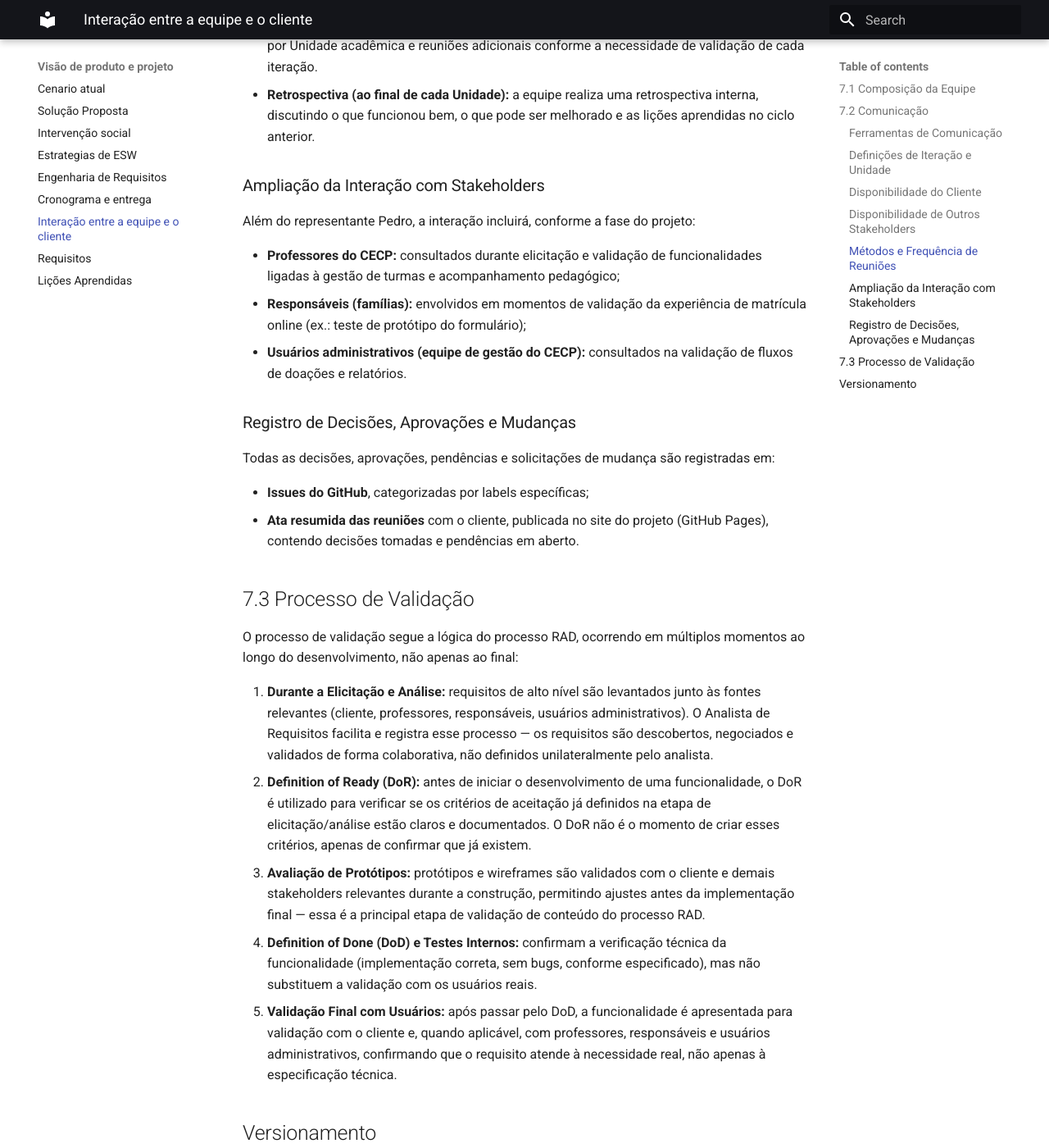
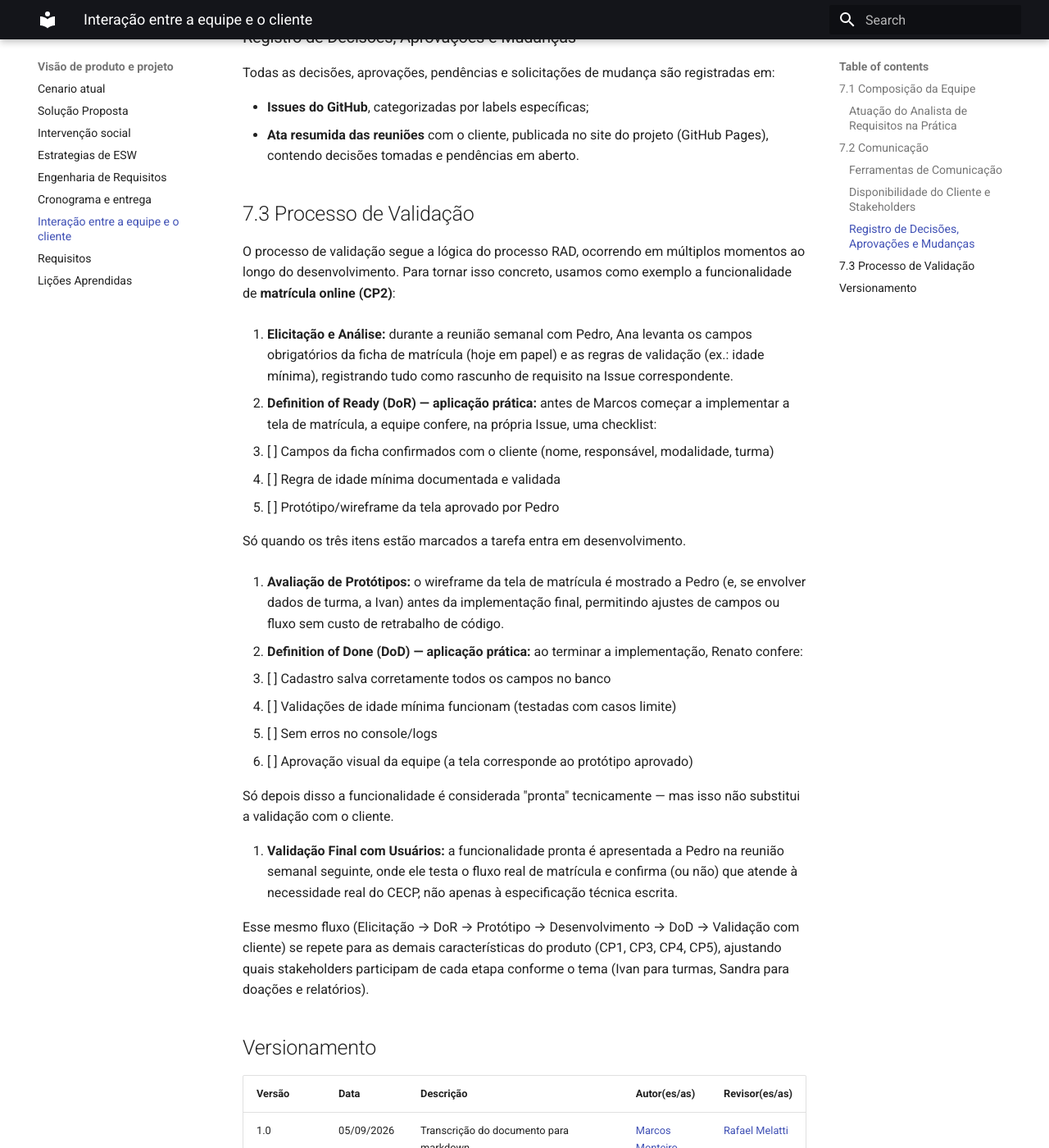
Before and after one commit to mdsreq-fga-unb/REQ-2026.2-T01-SigCecp, an MkDocs documentation site: the page built from docs/visao_produto_projeto/7_interacao_equipe_e_cliente.md, in a window 1280 px wide and 1400 px high, scrolled down 2539 px. Shown: the whole window at 82% size. Built offline with MkDocs 1.6.1 and Material for MkDocs 9.7.7, drawn with Linux system fonts in a browser that asks for light colours; some of the changed text lies outside the part shown.

Commit message:
Revisa seção 7 conforme feedback: remove definições teóricas, adiciona aplicação prática de DoR/DoD e atuação do analista

```diff
--- a/docs/visao_produto_projeto/7_interacao_equipe_e_cliente.md
+++ b/docs/visao_produto_projeto/7_interacao_equipe_e_cliente.md
@@ -7,9 +7,18 @@
 | Líder / Gerente de Projeto | Coordenação geral do projeto, alinhamento com o cliente, gestão de prazos e entregas | Rafael | Rafael |
 | Desenvolvedor | Implementação das funcionalidades do sistema | Marcos | Alexandre, Ana, Enzo, Renato, Maria, Rafael, Marcos |
 | Analista de QA | Garante a qualidade do produto, executando testes de funcionalidade e usabilidade | Renato | Rafael, Marcos, Maria, Renato |
-| Analista de Requisitos | Facilita e registra o processo de descoberta, análise, negociação e validação dos requisitos funcionais e não funcionais junto às fontes relevantes (cliente, professores, usuários), garantindo que sejam documentados e atendidos | Ana | Alexandre, Enzo, Marcos, Renato, Maria, Rafael, Ana |
+| Analista de Requisitos | Facilita e registra o processo de descoberta, análise, negociação e validação dos requisitos junto às fontes relevantes | Ana | Alexandre, Enzo, Marcos, Renato, Maria, Rafael, Ana |
 
-> **Nota:** A participação nas atividades de Engenharia de Requisitos (elicitação, análise, declaração, representação, verificação e validação) é **mandatória para todos os membros da equipe**, independentemente do papel formal. O Analista de Requisitos facilita e registra esse processo, mas a descoberta, análise, negociação e validação dos requisitos são responsabilidade coletiva da equipe, em conjunto com o cliente e demais stakeholders.
+> **Nota:** A participação nas atividades de Engenharia de Requisitos é mandatória para todos os membros da equipe. O papel do Analista de Requisitos na prática está detalhado na seção "Atuação do Analista de Requisitos", abaixo.
+
+### Atuação do Analista de Requisitos na Prática
+
+Na prática, a facilitação conduzida por Ana ocorre da seguinte forma:
+
+1. **Antes da reunião com o cliente:** Ana organiza a pauta com base nas dúvidas e pendências levantadas pela equipe durante a semana (registradas no grupo interno de WhatsApp e nas Issues do GitHub), definindo quais funcionalidades ou dúvidas precisam de validação com Pedro, Ivan ou Sandra.
+2. **Durante a reunião:** Ana conduz a conversa fazendo perguntas abertas para captar necessidades reais (não apenas pedidos superficiais), registra as respostas em tempo real e, quando identifica ambiguidade (ex.: "o sistema deve avisar rápido sobre falta de frequência"), pergunta imediatamente por critérios concretos (quanto tempo, em que situação) antes de encerrar o ponto.
+3. **Em caso de divergência entre a equipe técnica e o cliente:** Ana atua como intermediária, "traduzindo" a limitação técnica em linguagem acessível ao cliente e, na direção oposta, traduzindo a necessidade do cliente em termos que a equipe de desenvolvimento consiga implementar — sem tomar a decisão final sozinha, mas conduzindo a negociação até que as duas partes cheguem a um acordo viável.
+4. **Depois da reunião:** Ana registra as decisões tomadas como uma Issue no GitHub (com a label `decision`) e atualiza a Ata resumida no site do projeto, garantindo que toda a equipe (mesmo quem não participou da reunião) tenha acesso ao que foi definido.
 
 ## 7.2 Comunicação
 
@@ -18,46 +27,23 @@
 - **WhatsApp:** utilizado em dois grupos — um grupo com o cliente, para comunicações rápidas, dúvidas pontuais e confirmações de datas/atividades; e outro grupo com a equipe, para alinhamento interno do dia a dia.
 - **Google Meet ou Teams:** utilizado para as reuniões semanais da equipe e para as reuniões com o cliente.
 - **Discord:** utilizado eventualmente pela equipe para comunicação interna, com uso reduzido no momento por limitações na transmissão de tela.
-- **GitHub Projects:** ferramenta de gerenciamento do backlog, controle de tarefas e acompanhamento do progresso de cada unidade/iteração, permitindo que a equipe visualize o andamento do projeto.
+- **GitHub Projects:** ferramenta de gerenciamento do backlog, controle de tarefas e acompanhamento do progresso do projeto.
 - **GitHub Issues:** utilizado para o registro formal de decisões, aprovações, pendências e solicitações de mudança ao longo do projeto, com labels específicas para categorização (ex.: `decision`, `pending`, `change-request`).
 
-### Definições de Iteração e Unidade
-
-Para eliminar ambiguidades de terminologia:
-
-- **Iteração:** ciclo de desenvolvimento de curta duração, conforme cronograma do processo RAD adotado pela equipe.
-- **Unidade:** período avaliativo da disciplina (Unidade 1, 2, 3, 4), que pode conter múltiplas iterações internas.
-
-### Disponibilidade do Cliente
+### Disponibilidade do Cliente e Stakeholders
 
 O representante do cliente, Pedro Augusto Cajado Coutinho, confirmou disponibilidade para reuniões via videoconferência nas **segundas, quartas e sextas-feiras, a partir das 17h**, com possibilidade de encontros adicionais aos finais de semana em caso de necessidade.
 
-Essa disponibilidade cobre três janelas semanais, o que permite alinhar pelo menos uma reunião a cada iteração do cronograma do processo RAD, mesmo em ciclos mais curtos, já que o intervalo entre as janelas (2 a 3 dias) é compatível com a duração das iterações previstas.
+Ivan (professor de jiu-jitsu do CECP, também envolvido na administração do projeto) e Sandra (dona do projeto/responsável administrativa) confirmaram disponibilidade em **qualquer dia da semana, a partir das 20:30**, com preferência por encontros **presenciais**.
 
-Para os casos em que uma iteração seja curta demais para uma reunião síncrona (ex.: ajustes pontuais em protótipos já validados), a equipe adota **validações assíncronas** por meio do grupo de WhatsApp com o cliente, permitindo que ele avalie entregas, wireframes ou pequenas mudanças sem a necessidade de uma videoconferência formal. Essas validações assíncronas são registradas como decisões no GitHub Issues, mantendo o mesmo rastreamento das reuniões formais.
+Com base nessa disponibilidade, a equipe adota a seguinte rotina real de reuniões:
 
-### Disponibilidade de Outros Stakeholders
+- **Reunião de equipe (semanal):** toda semana, para alinhamento interno de progresso e prioridades.
+- **Reunião com Pedro (semanal):** uma reunião por semana de desenvolvimento, dentro da janela seg/qua/sex 17h, para apresentar avanços e validar entregas em andamento.
+- **Reunião presencial com Ivan e/ou Sandra (quando necessário):** agendada conforme a demanda de validação de funcionalidades ligadas à gestão de turmas (Ivan) ou às decisões administrativas/financeiras (Sandra), aproveitando a disponibilidade noturna presencial de ambos.
+- **Validações assíncronas por WhatsApp:** usadas quando um ajuste é pequeno o suficiente para não exigir uma reunião completa (ex.: aprovação de um texto de tela, confirmação de uma regra pontual), evitando sobrecarregar a agenda do cliente com reuniões desnecessárias.
 
-Além do representante Pedro, os demais stakeholders relevantes confirmaram disponibilidade para reuniões:
-
-- **Ivan** — professor de jiu-jitsu do CECP, também envolvido na administração do projeto. Disponível **em qualquer dia da semana, a partir das 20:30**, com preferência por encontros **presenciais**.
-- **Sandra** — dona do projeto / responsável administrativa. Mesma disponibilidade: **qualquer dia da semana, a partir das 20:30**, com preferência por encontros **presenciais**.
-
-Essa disponibilidade permite à equipe planejar momentos específicos de elicitação e validação junto a esses stakeholders, respeitando o formato presencial que preferem, dentro do cronograma de iterações do projeto.
-
-### Métodos e Frequência de Reuniões
-
-- **Reunião de Equipe (semanal):** a equipe se reúne semanalmente para alinhamento interno de progresso, obstáculos e prioridades.
-- **Reunião com o Cliente (por iteração):** reuniões com o cliente ocorrem dentro da disponibilidade confirmada (segundas, quartas e sextas, 17h), com ao menos um encontro por Unidade acadêmica e reuniões adicionais conforme a necessidade de validação de cada iteração.
-- **Retrospectiva (ao final de cada Unidade):** a equipe realiza uma retrospectiva interna, discutindo o que funcionou bem, o que pode ser melhorado e as lições aprendidas no ciclo anterior.
-
-### Ampliação da Interação com Stakeholders
-
-Além do representante Pedro, a interação incluirá, conforme a fase do projeto:
-
-- **Professores do CECP:** consultados durante elicitação e validação de funcionalidades ligadas à gestão de turmas e acompanhamento pedagógico;
-- **Responsáveis (famílias):** envolvidos em momentos de validação da experiência de matrícula online (ex.: teste de protótipo do formulário);
-- **Usuários administrativos (equipe de gestão do CECP):** consultados na validação de fluxos de doações e relatórios.
+Essa rotina foi desenhada para caber dentro do ritmo real de trabalho da equipe (reuniões internas semanais) sem exigir mais disponibilidade do cliente do que ele já confirmou.
 
 ### Registro de Decisões, Aprovações e Mudanças
 
@@ -68,13 +54,30 @@ Todas as decisões, aprovações, pendências e solicitações de mudança são
 
 ## 7.3 Processo de Validação
 
-O processo de validação segue a lógica do processo RAD, ocorrendo em múltiplos momentos ao longo do desenvolvimento, não apenas ao final:
+O processo de validação segue a lógica do processo RAD, ocorrendo em múltiplos momentos ao longo do desenvolvimento. Para tornar isso concreto, usamos como exemplo a funcionalidade de **matrícula online (CP2)**:
 
-1. **Durante a Elicitação e Análise:** requisitos de alto nível são levantados junto às fontes relevantes (cliente, professores, responsáveis, usuários administrativos). O Analista de Requisitos facilita e registra esse processo — os requisitos são descobertos, negociados e validados de forma colaborativa, não definidos unilateralmente pelo analista.
-2. **Definition of Ready (DoR):** antes de iniciar o desenvolvimento de uma funcionalidade, o DoR é utilizado para verificar se os critérios de aceitação já definidos na etapa de elicitação/análise estão claros e documentados. O DoR não é o momento de criar esses critérios, apenas de confirmar que já existem.
-3. **Avaliação de Protótipos:** protótipos e wireframes são validados com o cliente e demais stakeholders relevantes durante a construção, permitindo ajustes antes da implementação final — essa é a principal etapa de validação de conteúdo do processo RAD.
-4. **Definition of Done (DoD) e Testes Internos:** confirmam a verificação técnica da funcionalidade (implementação correta, sem bugs, conforme especificado), mas não substituem a validação com os usuários reais.
-5. **Validação Final com Usuários:** após passar pelo DoD, a funcionalidade é apresentada para validação com o cliente e, quando aplicável, com professores, responsáveis e usuários administrativos, confirmando que o requisito atende à necessidade real, não apenas à especificação técnica.
+1. **Elicitação e Análise:** durante a reunião semanal com Pedro, Ana levanta os campos obrigatórios da ficha de matrícula (hoje em papel) e as regras de validação (ex.: idade mínima), registrando tudo como rascunho de requisito na Issue correspondente.
+
+2. **Definition of Ready (DoR) — aplicação prática:** antes de Marcos começar a implementar a tela de matrícula, a equipe confere, na própria Issue, uma checklist:
+   - [ ] Campos da ficha confirmados com o cliente (nome, responsável, modalidade, turma)
+   - [ ] Regra de idade mínima documentada e validada
+   - [ ] Protótipo/wireframe da tela aprovado por Pedro
+
+   Só quando os três itens estão marcados a tarefa entra em desenvolvimento.
+
+3. **Avaliação de Protótipos:** o wireframe da tela de matrícula é mostrado a Pedro (e, se envolver dados de turma, a Ivan) antes da implementação final, permitindo ajustes de campos ou fluxo sem custo de retrabalho de código.
+
+4. **Definition of Done (DoD) — aplicação prática:** ao terminar a implementação, Renato confere:
+   - [ ] Cadastro salva corretamente todos os campos no banco
+   - [ ] Validações de idade mínima funcionam (testadas com casos limite)
+   - [ ] Sem erros no console/logs
+   - [ ] Aprovação visual da equipe (a tela corresponde ao protótipo aprovado)
+
+   Só depois disso a funcionalidade é considerada "pronta" tecnicamente — mas isso não substitui a validação com o cliente.
+
+5. **Validação Final com Usuários:** a funcionalidade pronta é apresentada a Pedro na reunião semanal seguinte, onde ele testa o fluxo real de matrícula e confirma (ou não) que atende à necessidade real do CECP, não apenas à especificação técnica escrita.
+
+Esse mesmo fluxo (Elicitação → DoR → Protótipo → Desenvolvimento → DoD → Validação com cliente) se repete para as demais características do produto (CP1, CP3, CP4, CP5), ajustando quais stakeholders participam de cada etapa conforme o tema (Ivan para turmas, Sandra para doações e relatórios).
 
 ## Versionamento
 
@@ -82,3 +85,5 @@ O processo de validação segue a lógica do processo RAD, ocorrendo em múltipl
 | :--- | :--- | :--- | :--- | :--- |
 | 1.0 | 05/09/2026 | Transcrição do documento para markdown | [Marcos Monteiro](https://github.com/montmarcos) | [Rafael Melatti](https://github.com/Romm-0) |
 | 1.1 | 12/09/2026 | Correções da issue #22: composição da equipe, disponibilidade do cliente, definições de iteração/unidade, registro de decisões, ampliação de stakeholders e processo de validação | Maria Eduarda | — |
+| 1.2 | 21/09/2026 | Adição da disponibilidade de Ivan e Sandra e detalhamento dos papéis na ampliação de stakeholders | Maria Eduarda | — |
+| 1.3 | 22/09/2026 | Revisão para tornar o documento prático: remoção das definições de iteração/unidade, aplicação concreta de DoR/DoD com exemplo real (matrícula online), e detalhamento da atuação prática do Analista de Requisitos | Maria Eduarda | — |
```
